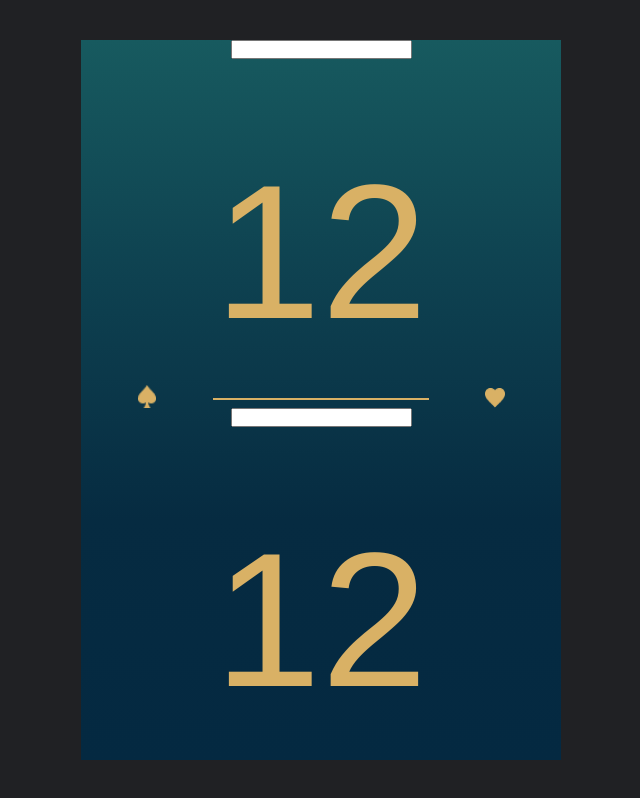
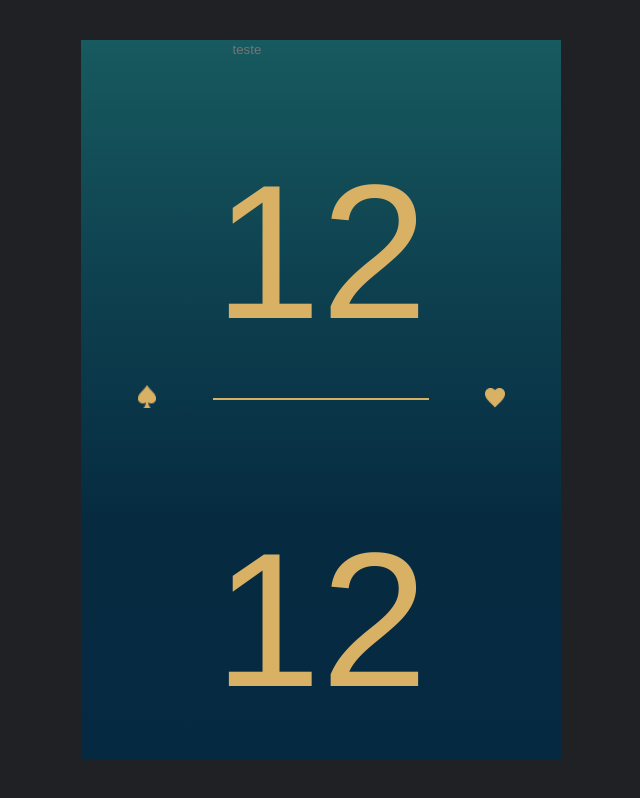
Before and after one commit to Sidneycarlinijr/marcadortruco2, a Next.js app: page /gameScorer in a window 1280 px wide. Shown: the whole page, without its empty margins (319-959 px from the left). Built offline with nearby package versions, Linux system fonts and the light colour scheme; a web font is replaced by a local one.

Commit message:
Merge branch 'main' of https://github.com/Sidneycarlinijr/marcadortruco2

```diff
--- a/src/pages/gameScorer.tsx
+++ b/src/pages/gameScorer.tsx
@@ -105,6 +105,9 @@ const QuantityOfTeamPointsDiv = styled.div`
 `
 
 const TeamNameInput = styled.input`
+    background: transparent;
+    border: none;
+    color: #D9B165;
 `
 
 class GameScorer extends Component {
@@ -115,7 +118,7 @@ class GameScorer extends Component {
           <CenteredDiv>
             <FlexScoreDiv>
                 <TeamNameTextDiv>
-                    <TeamNameInput/>
+                    <TeamNameInput placeholder='teste'/>
                 </TeamNameTextDiv>
                 <QuantityOfTeamPointsDiv>
                     <ScoreNumber>12</ScoreNumber>
```
